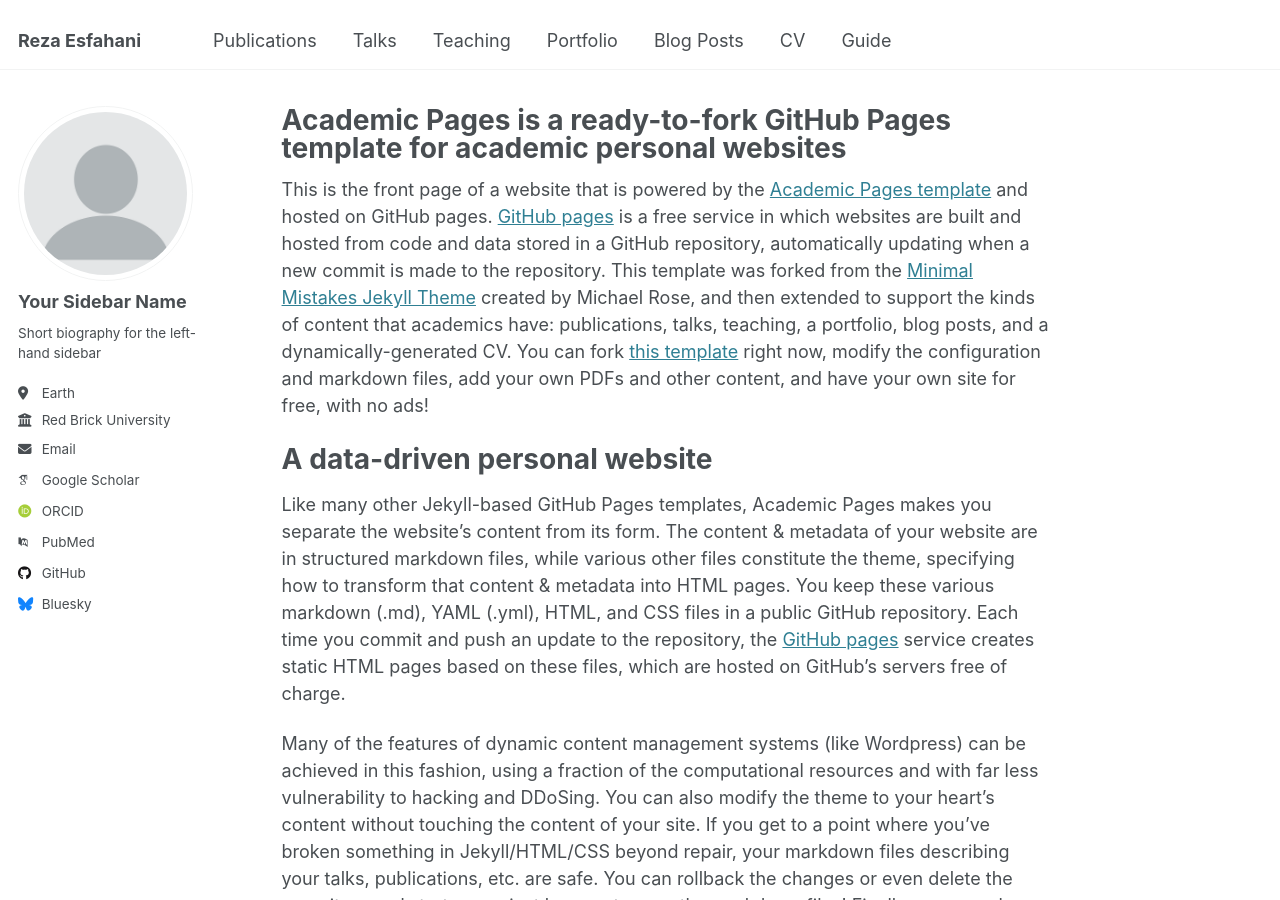
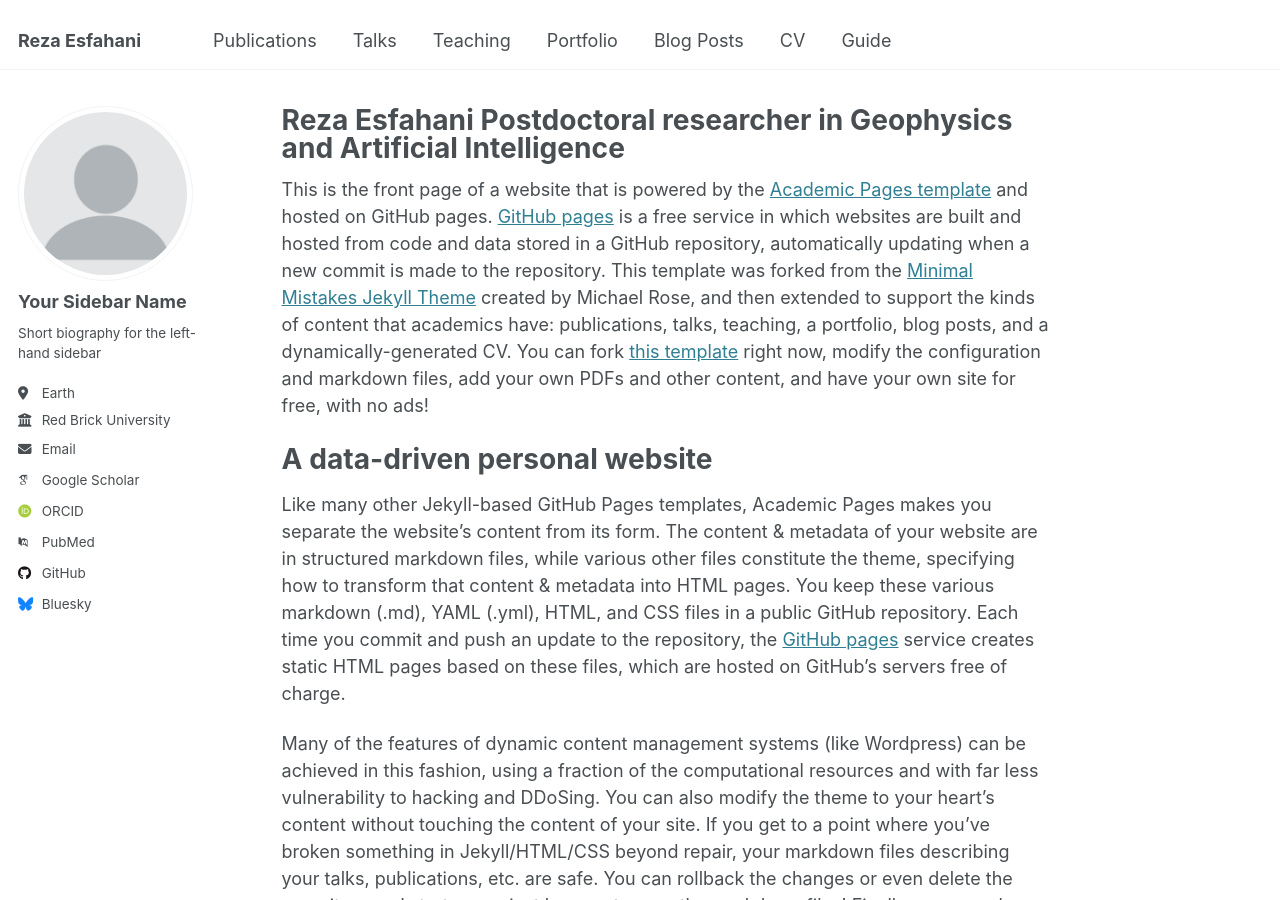
Before and after one commit to resfahani/resfahani.github.io, a Jekyll site: the page built from _pages/about.md, in a window 1280 px wide and 900 px high. Built offline with Jekyll 4.4.1, drawn with Linux system fonts in a browser that asks for light colours; some web fonts are replaced.

Commit message:
Update about.md
change

```diff
--- a/_pages/about.md
+++ b/_pages/about.md
@@ -1,6 +1,6 @@
 ---
 permalink: /
-title: "Academic Pages is a ready-to-fork GitHub Pages template for academic personal websites"
+title: "Reza Esfahani \n Postdoctoral researcher in Geophysics and Artificial Intelligence "
 author_profile: true
 redirect_from:
   - /about/
```
